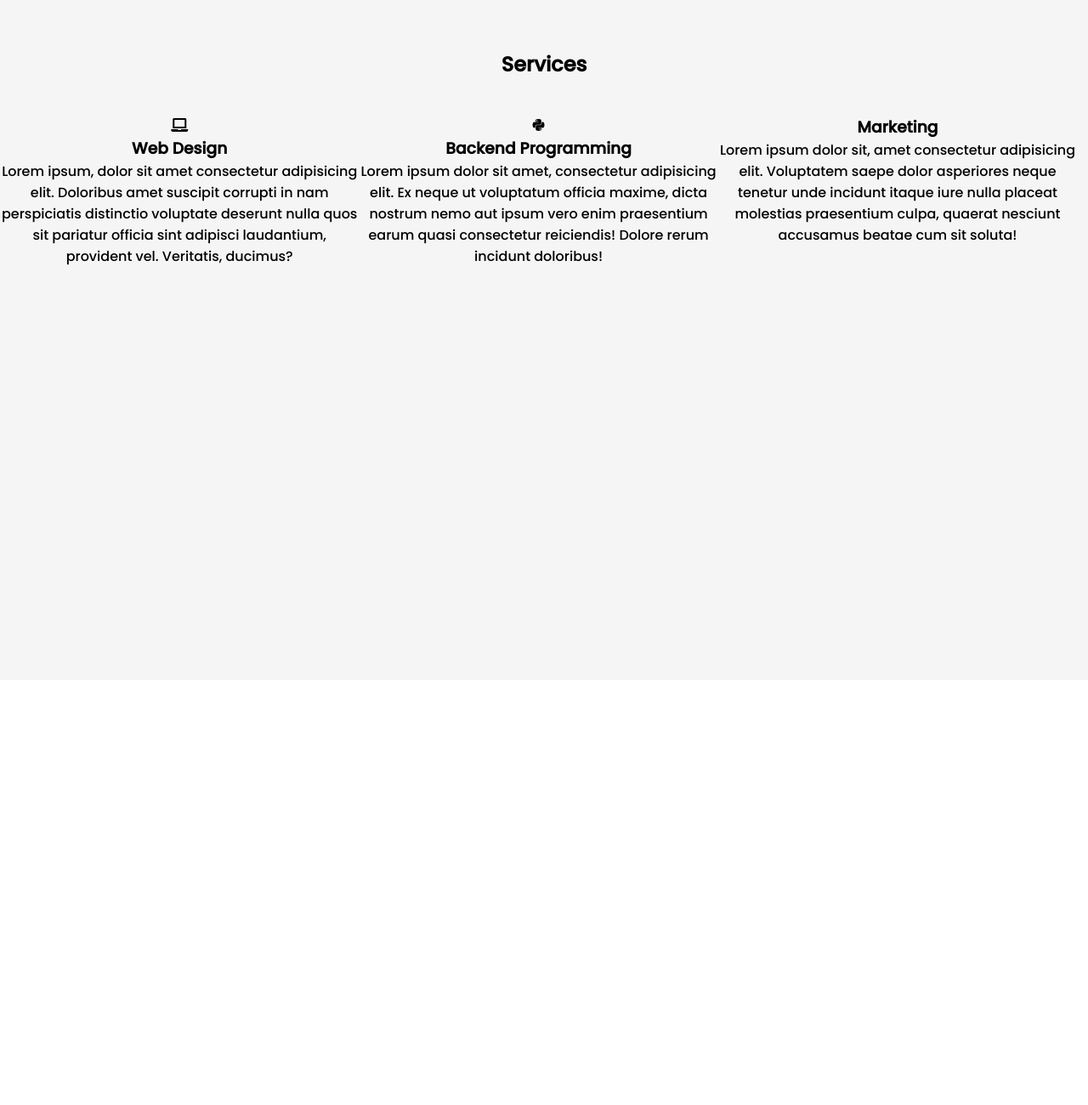
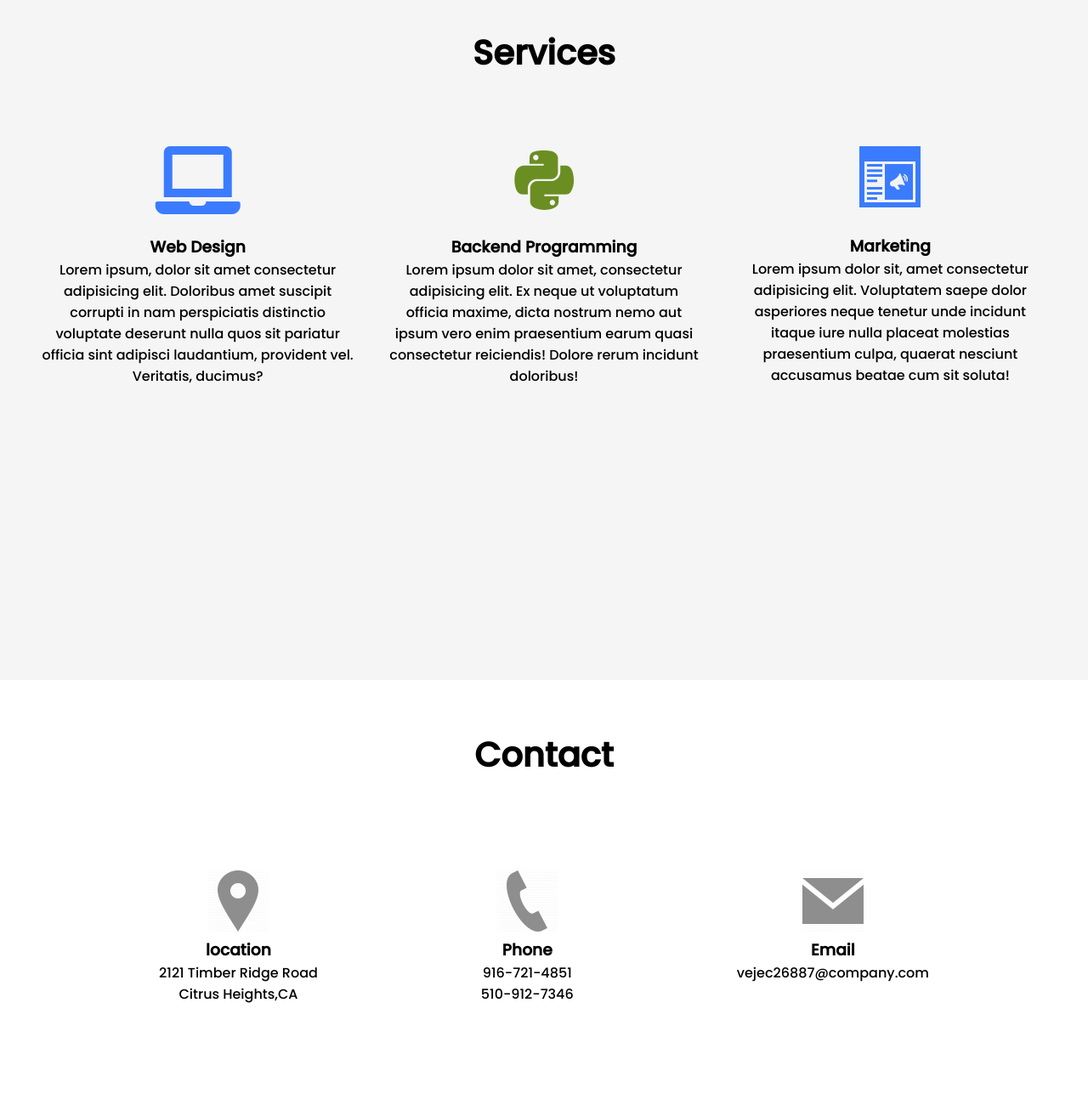
Before and after one commit to MubashirWaheed/My-first-website, a plain HTML site: page index.html in a window 1280 px wide. Shown: the part 1600-2900 px from the top of the page at 85% size. Before the commit the page ends 2400 px from the top, so only its background shows below. Drawn offline with Linux system fonts and the light colour scheme.

Commit message:
third commit

```diff
--- a/index.html
+++ b/index.html
@@ -14,14 +14,14 @@
         <nav class="navbar">
             <h2><a class="logo" href="#">Mubashir</a></h2>
             <ul class="nav-links">
-                <li><a href="#">Home</a></li>
-                <li><a href="#">About</a></li>
-                <li><a href="#">Services</a></li>
-                <li><a href="#">Contact</a></li>
+                <li><a href="#home">Home</a></li>
+                <li><a href="#about">About</a></li>
+                <li><a href="#services">Services</a></li>
+                <li><a href="#contact">Contact</a></li>
             </ul>
         </nav>
     </header>
-    <section class="banner-area">
+    <section class="banner-area" id="home">
         <div class="banner-img"></div>
         <h1>Flexbox Website</h1>
         <h2>Responsive Web Design</h2>
@@ -44,26 +44,51 @@
             </li>
         </ul>
     </section>
-    <section class="services">
+    <section class="services" id="services">
         <h2>Services</h2>
         <ul class="services-list">
             <li>
-                <i class="fas fa-laptop"></i>
+                <i class="fas fa-5x fa-laptop"></i>
                 <h3>Web Design</h3>
                 <p>Lorem ipsum, dolor sit amet consectetur adipisicing elit. Doloribus amet suscipit corrupti in nam perspiciatis distinctio voluptate deserunt nulla quos sit pariatur officia sint adipisci laudantium, provident vel. Veritatis, ducimus?</p>
             </li>
             <li>
-                <i class="fab fa-python"></i>
+                <i class="fab fa-5x fa-python"></i>
                 <h3>Backend Programming</h3>
                 <p>Lorem ipsum dolor sit amet, consectetur adipisicing elit. Ex neque ut voluptatum officia maxime, dicta nostrum nemo aut ipsum vero enim praesentium earum quasi consectetur reiciendis! Dolore rerum incidunt doloribus!</p>
             </li>
             <li>
-
+                <i><img src="images/marketinng.png"></i>
                 <h3>Marketing</h3>
                 <p>Lorem ipsum dolor sit, amet consectetur adipisicing elit. Voluptatem saepe dolor asperiores neque tenetur unde incidunt itaque iure nulla placeat molestias praesentium culpa, quaerat nesciunt accusamus beatae cum sit soluta!</p>
             </li>
         </ul>
-
     </section>
+    <section class="contact" id="contact">
+        <h2>Contact</h2>
+        <ul>
+            <li>
+                <img src="icons/location.png">
+                <h3>location</h3>
+                <p>2121  Timber Ridge Road</p>
+                <p>Citrus Heights,CA</p>
+            </li>
+            <li>
+                <img src="icons/phone.png">
+                <h3>Phone</h3>
+                <p>916-721-4851</p>
+                <p>510-912-7346</p>
+            </li>
+            <li>
+                <img src="icons/email.png">
+                <h3>Email</h3>
+                <p>vejec26887@company.com</p>
+            </li>
+        </ul>
+    </section>
+    <footer class="footer">
+        <img src="icons/cc.png">
+        <p> Copyright All Rights Reserved By Your Website</p>
+    </footer>
 </body>
 </html>
--- a/styles.css
+++ b/styles.css
@@ -2,6 +2,9 @@
     box-sizing: border-box;
     padding: 0;
     margin: 0;
+}
+html{
+    scroll-behavior: smooth;
 }
 body{
     font-family: 'Poppins', sans-serif;
@@ -132,22 +135,20 @@ section{
     margin: 2rem;
     width: 100%;
     color: black;
+
 }
 .about-content{
     color: black;
     display: flex;
-
     width: 100%;
     justify-content: center;
 }
-
 .about-area ul li{
     padding: 20px;
     height: 280px;
     background-size: cover;
     background-position: center;
 }
-
 .about-area ul li .video{
     width: 450px;
     margin: 0px 20px 20px 40px;
@@ -180,24 +181,72 @@ section{
     background-color: whitesmoke;
 }
 .services h2{
+    font-size: 2.5rem;
+    margin: 2rem;
+    width: 100%;
     color: black;
-    margin-top: 3rem;
-    padding: 10px;
-    width: 100%;
+
 }
 .services-list{
     display: flex;
     flex-direction: row;
     color: black;
     margin-top: 2rem;
+    margin-left: 2rem;
+    margin-right: 2rem;
+    justify-content: space-between;
+    flex-wrap: wrap;
+
 }
 .services .services-list li{
     flex-basis: 33%;
     justify-content: center;
     align-items: center;
+    padding: 1rem;
 }
-.services .services-list li .icon{
-    width: 20px;
-    height:10px;
+.services .services-list li i{
+   margin-bottom: 1.5rem;
+}
+.services .services-list li i img{
+    margin-bottom: 1.5rem;
+}
+.fas{
+    color: #3B7CFF
+}
+.fab{
+    color: olivedrab;
+}
+/* Contact */
+.contact{
+    background-color: white;
+}
+.contact h2{
+    color: black;
+    margin-top: 3rem;
+    padding: 10px;
+    width: 100%;
+    font-size: 2.5rem;
 
 }
+.contact ul{
+    display: flex;
+    flex-direction: row;
+    flex-wrap: wrap;
+    justify-content: center;
+    color: black;
+}
+.contact ul li{
+    padding: 6rem;
+}
+.footer{
+    color: white;
+    background-color: black;
+    height: 15vh;
+    align-items: center;
+    display: flex;
+    flex-direction: row;
+    justify-content: center;
+}
+.footer img{
+    padding: .4rem;
+}
```
Also changed, not shown: icons/cc.png (added), icons/email.png (added), icons/location.png (added), icons/phone.png (added), images/marketinng.png (added).
